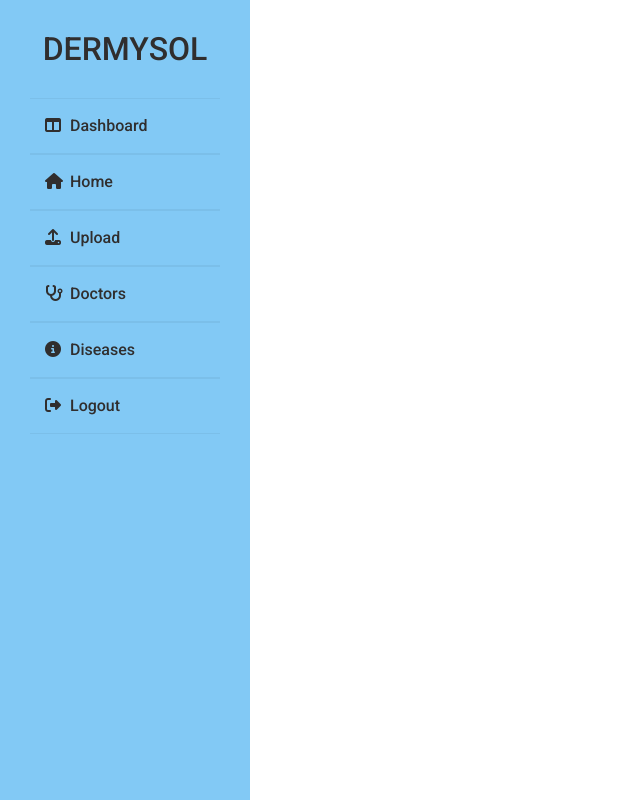
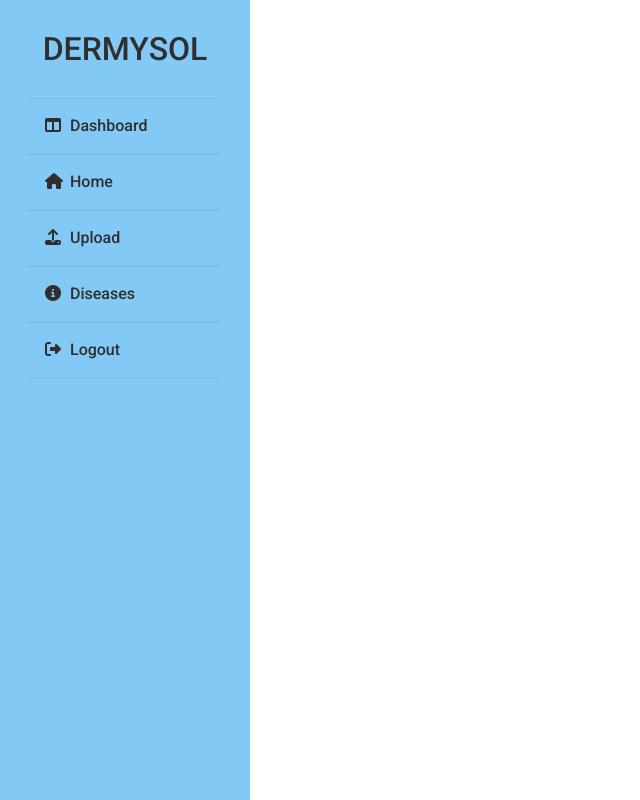
Before and after one commit to rranima/Dermysol--Skin-Disease-Identifier, a Django app: page /diseaseinfo/ in a window 1280 px wide. Shown: the whole page, without its empty margins (0-640 px from the left). Run offline with Django 3.2, Linux system fonts and the light colour scheme; some libraries are stand-ins or nearby versions.

Commit message:
Update in disease information

```diff
--- a/users/templates/users/diseaseinfo.html
+++ b/users/templates/users/diseaseinfo.html
@@ -19,7 +19,6 @@
 			  <li><a href="{% url 'dashboard' %}"><i class="fas fa-columns"></i>Dashboard</a></li>
 			 <li><a href="{% url 'home' %}"><i class="fas fa-home"></i>Home</a></li>
 			 <li><a href="{% url 'predictimage' %}"><i class="fas fa-upload"></i>Upload</a></li>
-			 <li><a href="{% url 'doctor' %}"><i class="fas fa-stethoscope"></i>Doctors</a></li>
              <li><a href="{% url 'diseaseinfo' %}"><i class="fas fa-info-circle"></i>Diseases</a></li>
 			 <li><a href="{% url 'logout' %}"><i class="fas fa-sign-out-alt"></i>Logout</a></li>
 		  </ul>
```
